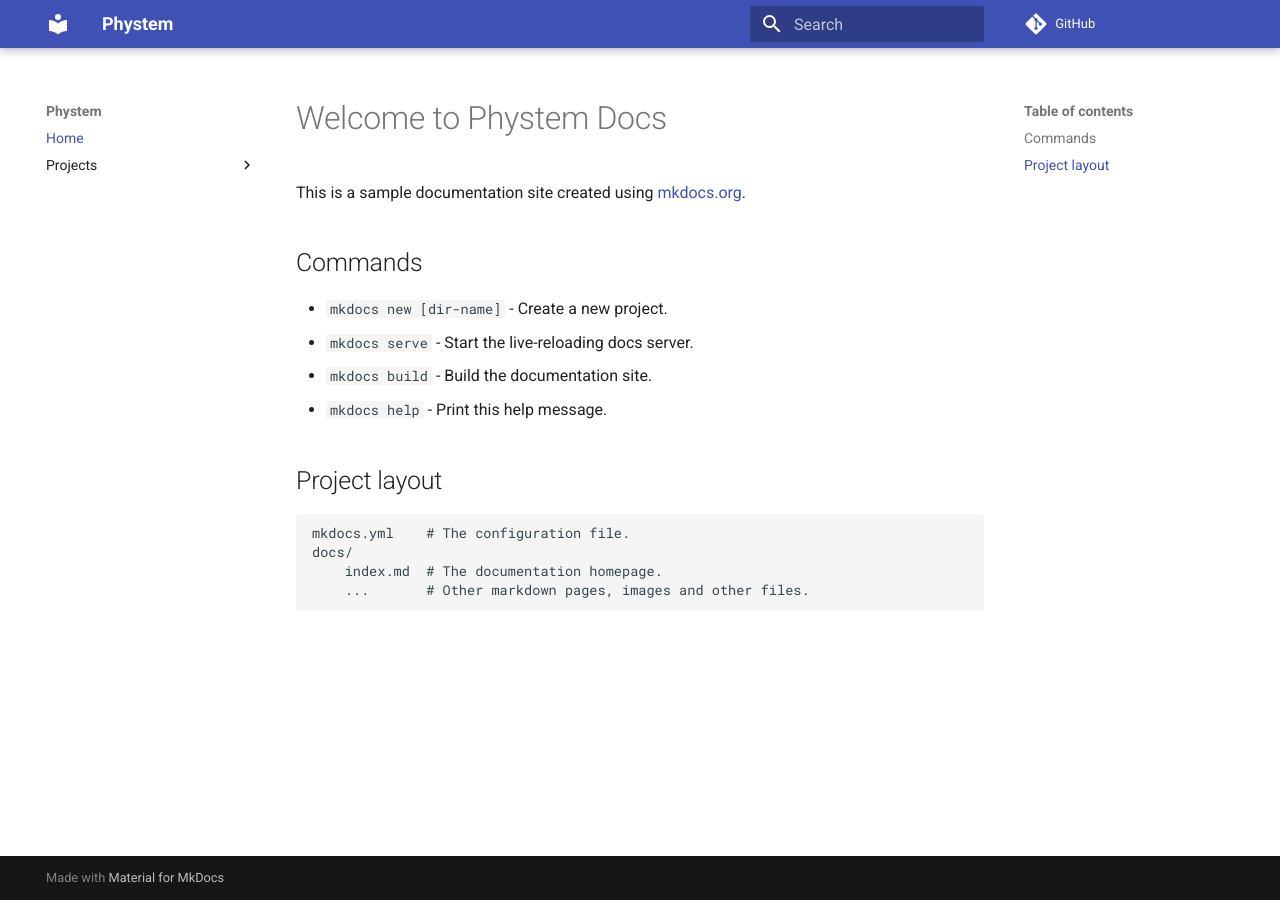
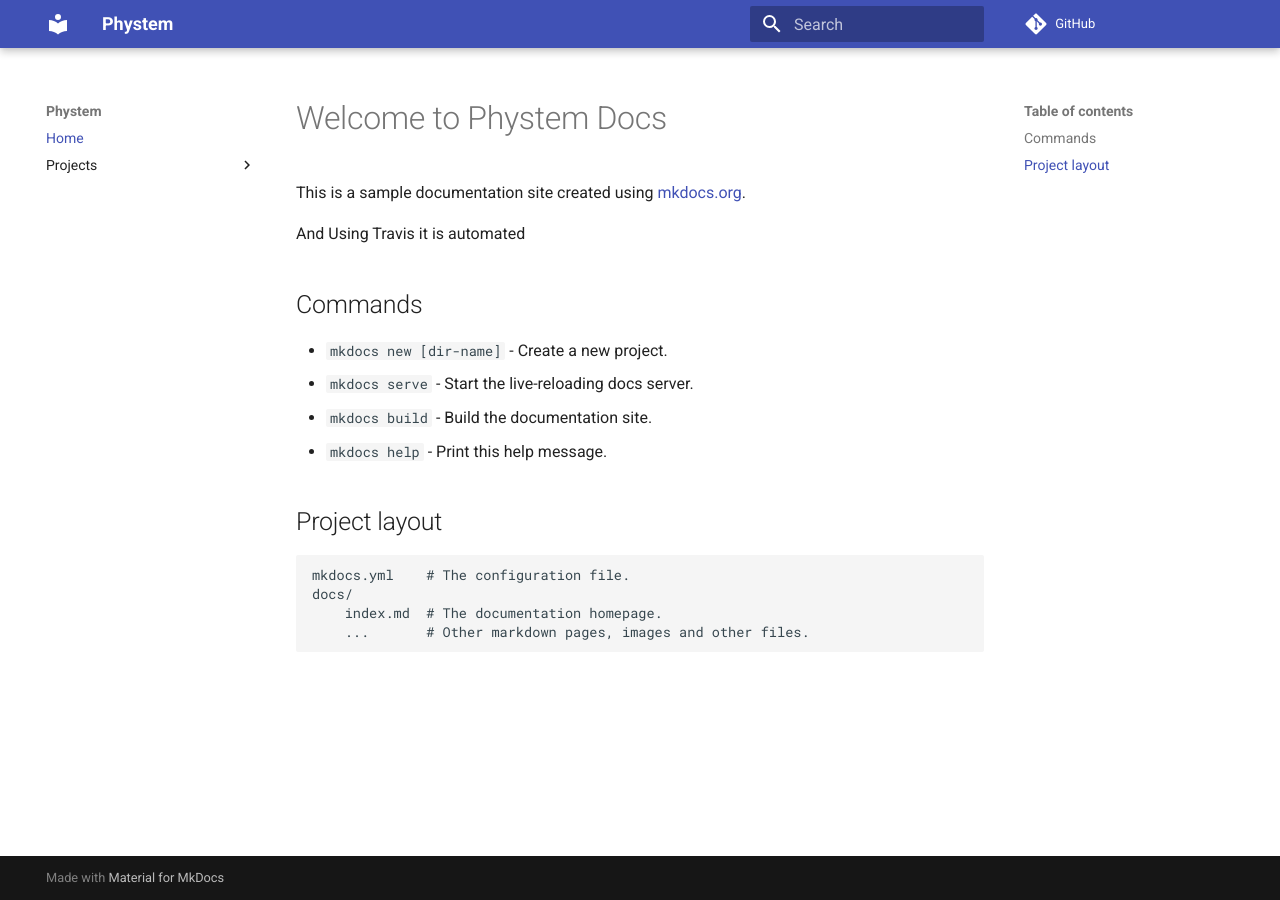
Before and after one commit to phystem/mkdocs, an MkDocs documentation site: the page built from docs/index.md, in a window 1280 px wide. Built offline with MkDocs 1.6.1 and Material for MkDocs 9.7.7, drawn with Linux system fonts in a browser that asks for light colours; comment, search, counter and statistics services are not loaded; old or Windows-style settings are respelled for this version of MkDocs.

Commit message:
Updated index

```diff
--- a/docs/index.md
+++ b/docs/index.md
@@ -1,6 +1,8 @@
 # Welcome to Phystem Docs
 
 This is a sample documentation site created using [mkdocs.org](http://mkdocs.org).
+
+And Using Travis it is automated
 
 ## Commands
 
```
